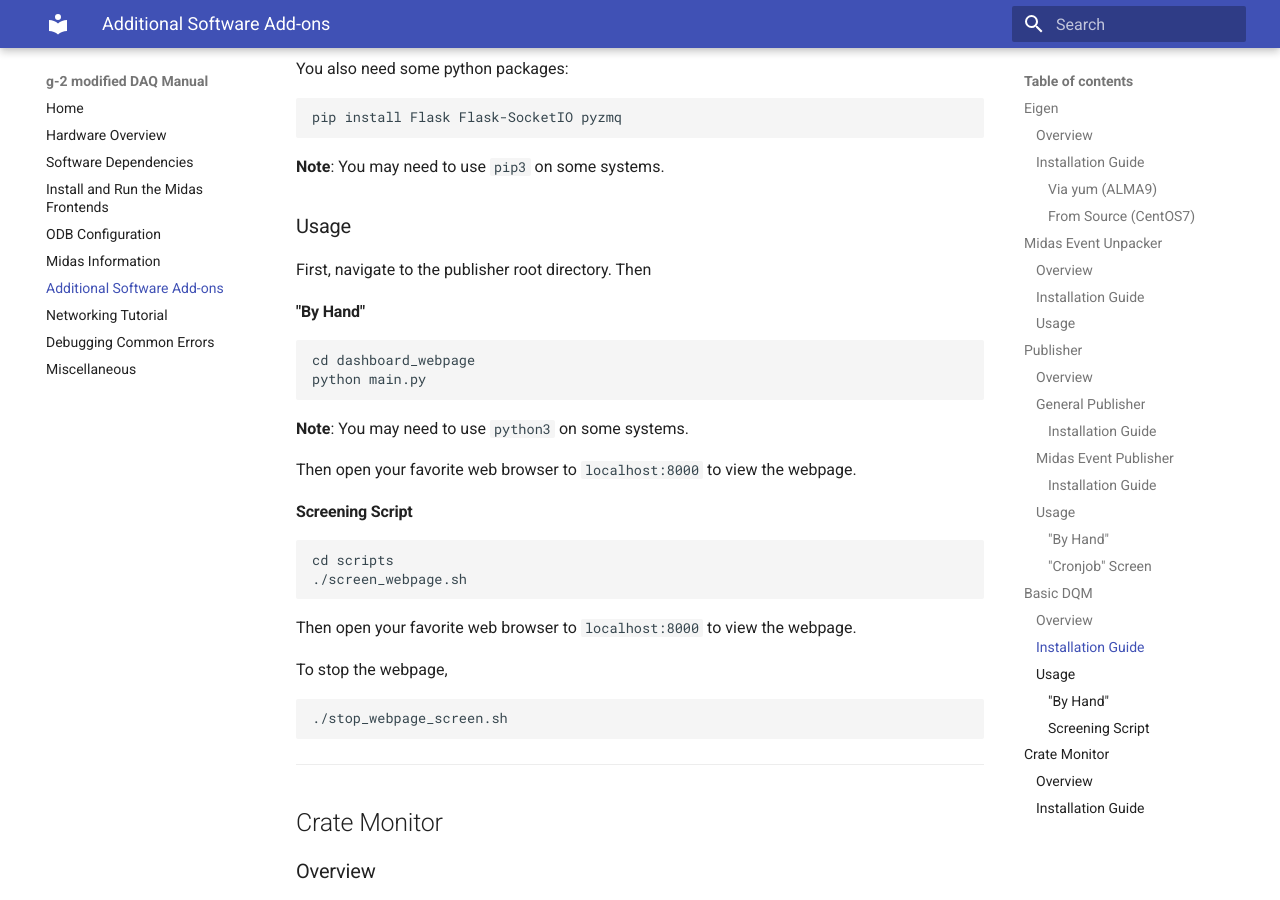
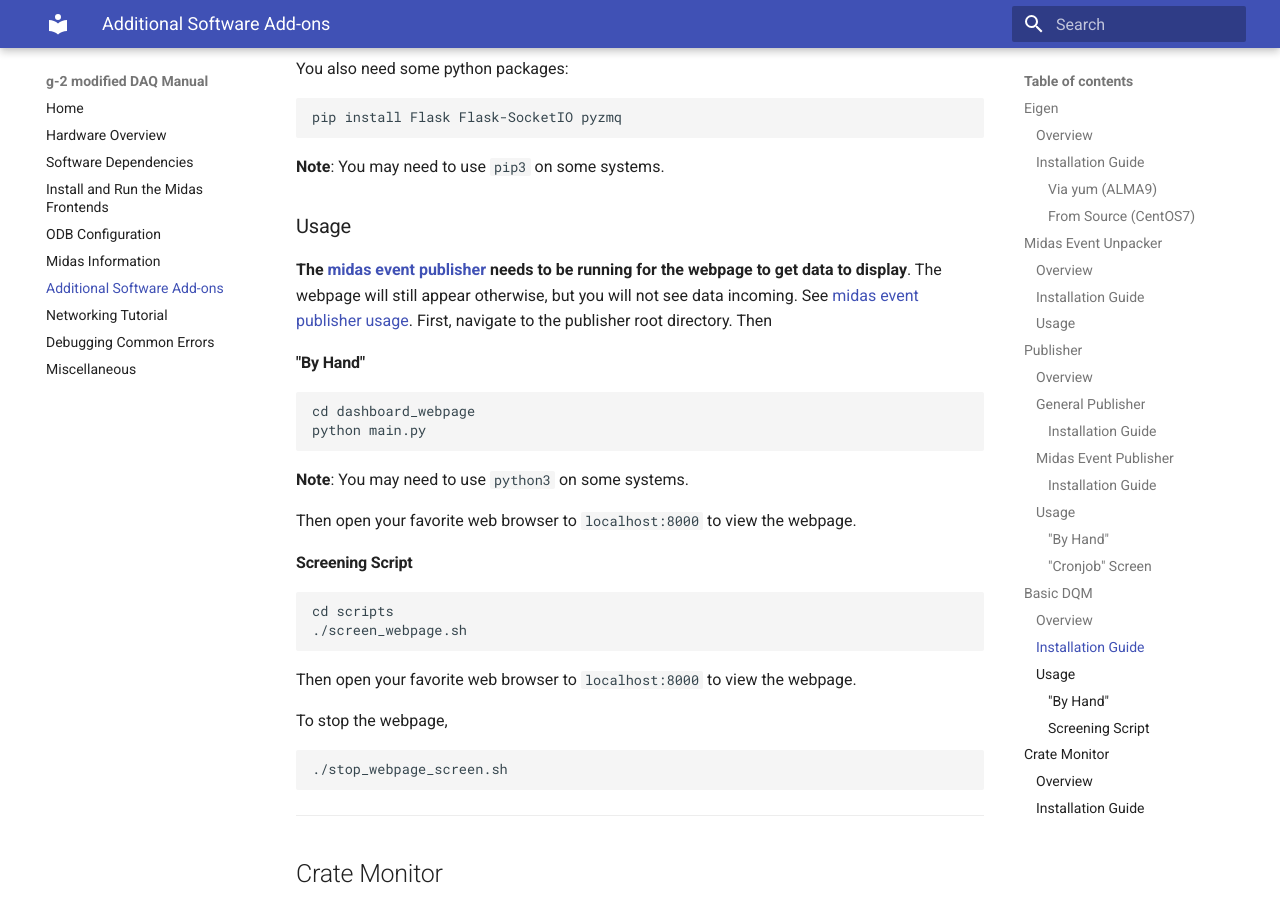
Before and after one commit to jaca230/teststand_daq_manual, an MkDocs documentation site: the page built from docs/software_add_ons.md, in a window 1280 px wide and 900 px high, scrolled down 4704 px. Built offline with MkDocs 1.6.1 and Material for MkDocs 9.7.7, drawn with Linux system fonts in a browser that asks for light colours.

Commit message:
Made it clear the publisher needs to be running for the DQM to work

```diff
--- a/docs/software_add_ons.md
+++ b/docs/software_add_ons.md
@@ -193,6 +193,7 @@ pip install Flask Flask-SocketIO pyzmq
 
 ### Usage
 
+**The [midas event publisher](software_add_ons.md#midas-event-publisher) needs to be running for the webpage to get data to display**. The webpage will still appear otherwise, but you will not see data incoming. See [midas event publisher usage](software_add_ons.md#usage_1).
 First, navigate to the publisher root directory. Then
 
 #### "By Hand"
```
Also changed, not shown: site/index.html, site/print_page/index.html, site/search/search_index.json, 1 other file.
